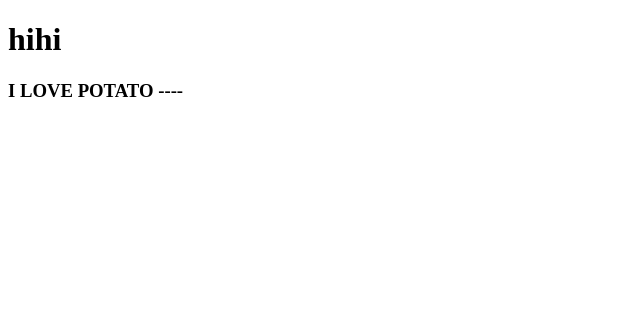
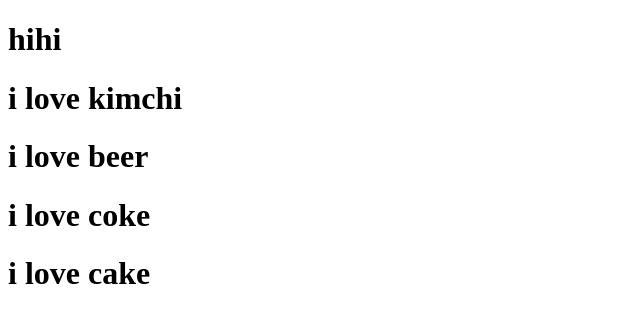
Before and after one commit to wonhopark89-dev/movie-web-react, a React (Create React App) app: page / in a window 1280 px wide. Shown: the top 322 px of the page, without its empty margins (0-640 px from the left). Built offline with nearby package versions, Linux system fonts and the light colour scheme.

Commit message:
jsx sample with props

```diff
--- a/src/App.js
+++ b/src/App.js
@@ -1,13 +1,30 @@
 import React from 'react';
-import Potato from './Potato';
+
+// function Food(props) {
+//   console.log(props);
+//   return (
+//     <h1>i love {props.fav}</h1>
+//   )
+// }
+
+function Food({fav}) {
+
+  return (
+    <h1>i love {fav}</h1>
+  )
+}
 
 function App() {
   return (
-    <div className="App">
-      <h1>
-        hihi
-      </h1>
-      <Potato></Potato>
+    <div>
+      <h1>hihi</h1>
+      <Food
+        fav="kimchi"
+        somthing={true}
+        blahblah={["hello", 1, 2, 2, 3, 4]}></Food>
+      <Food fav="beer"></Food>
+      <Food fav="coke"></Food>
+      <Food fav="cake"></Food>
     </div>
   );
 }
--- a/src/Potato.js
+++ /dev/null
@@ -1,9 +0,0 @@
-import React from 'react';
-
-function Potato() {
-    return (
-        <h3> I LOVE POTATO ---- </h3>
-    )
-}
-
-export default Potato;
```
